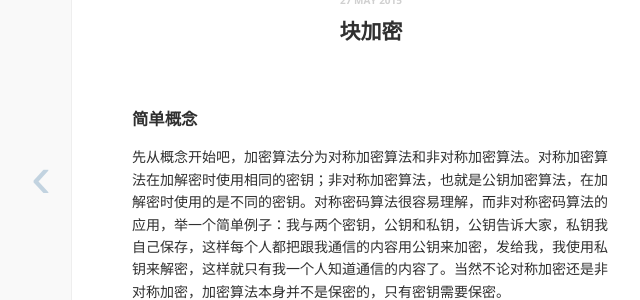
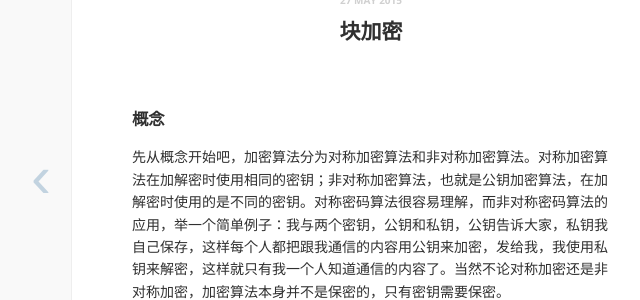
Before and after one commit to huhr/huhr.github.io, a Jekyll site: the page built from _posts/2015-05-27-块加密.markdown, in a window 1280 px wide. Shown: the part 318-618 px from the top of the page, without its empty margins (269-909 px from the left). Built offline with Jekyll 4.4.1, drawn with Linux system fonts in a browser that asks for light colours; Markdown is read by kramdown in place of the engine named in the settings; comment, search, counter and statistics services are not loaded.

Commit message:
Update 2015-05-27-块加密.markdown
update

```diff
--- a/_posts/2015-05-27-块加密.markdown
+++ b/_posts/2015-05-27-块加密.markdown
@@ -5,7 +5,7 @@ date:   2015-05-27 19:08:36
 categories: share
 ---
 
-### 简单概念
+### 概念
 先从概念开始吧，加密算法分为对称加密算法和非对称加密算法。对称加密算法在加解密时使用相同的密钥；非对称加密算法，也就是公钥加密算法，在加解密时使用的是不同的密钥。对称密码算法很容易理解，而非对称密码算法的应用，举一个简单例子：我与两个密钥，公钥和私钥，公钥告诉大家，私钥我自己保存，这样每个人都把跟我通信的内容用公钥来加密，发给我，我使用私钥来解密，这样就只有我一个人知道通信的内容了。当然不论对称加密还是非对称加密，加密算法本身并不是保密的，只有密钥需要保密。
 
 对称加密算法又分为：1、序列密码加密 2、分组加密。一次一密的加密方案是序列密码的雏形，一次一密是指在流密码中使用与消息长度等长的随机密钥，密钥只使用一次；序列密码主要用于军事外交机密等。分组密码又称块加密（block cipher），是以一定大小作为每次处理的基本单元，程序实现相对简单。
```
